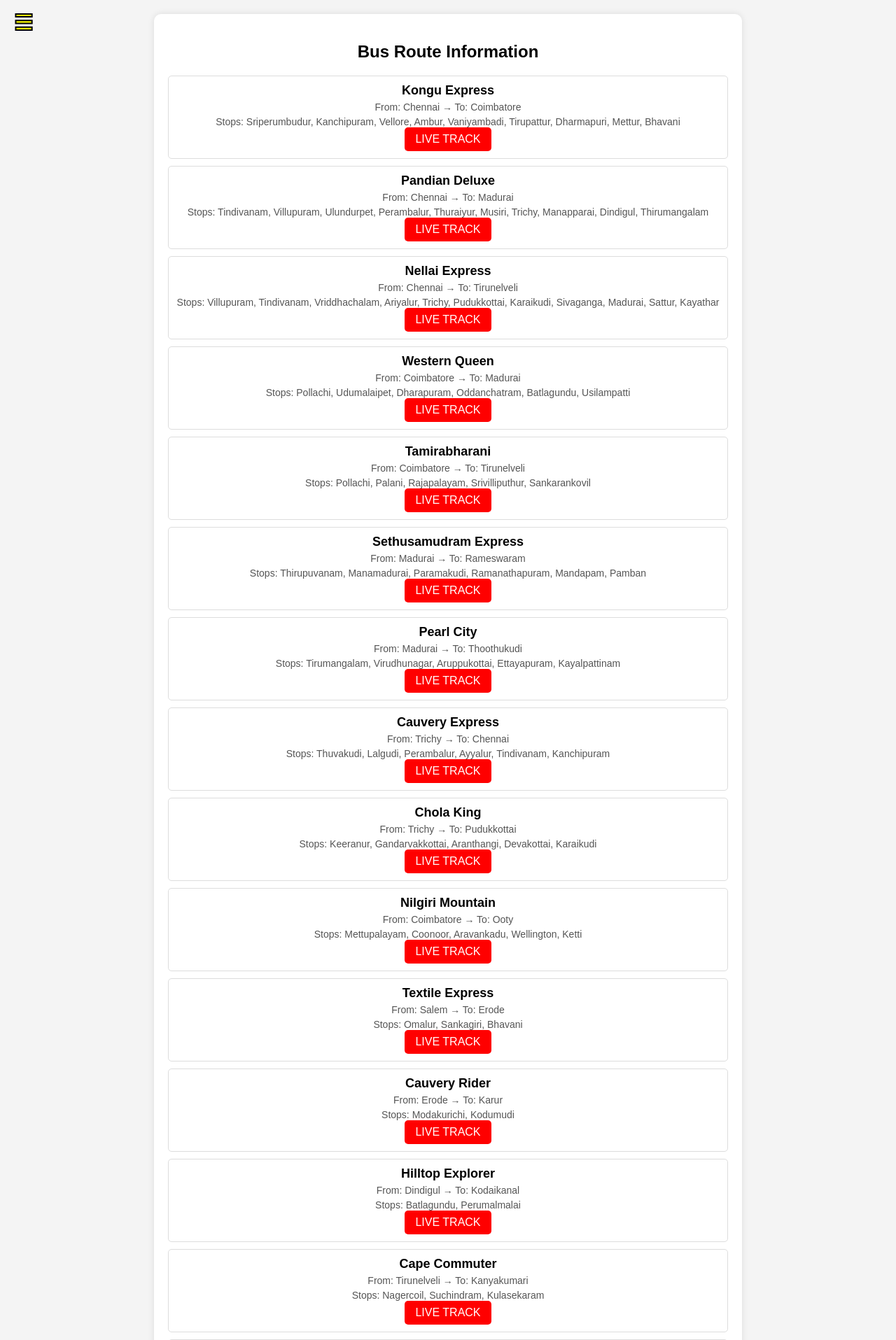
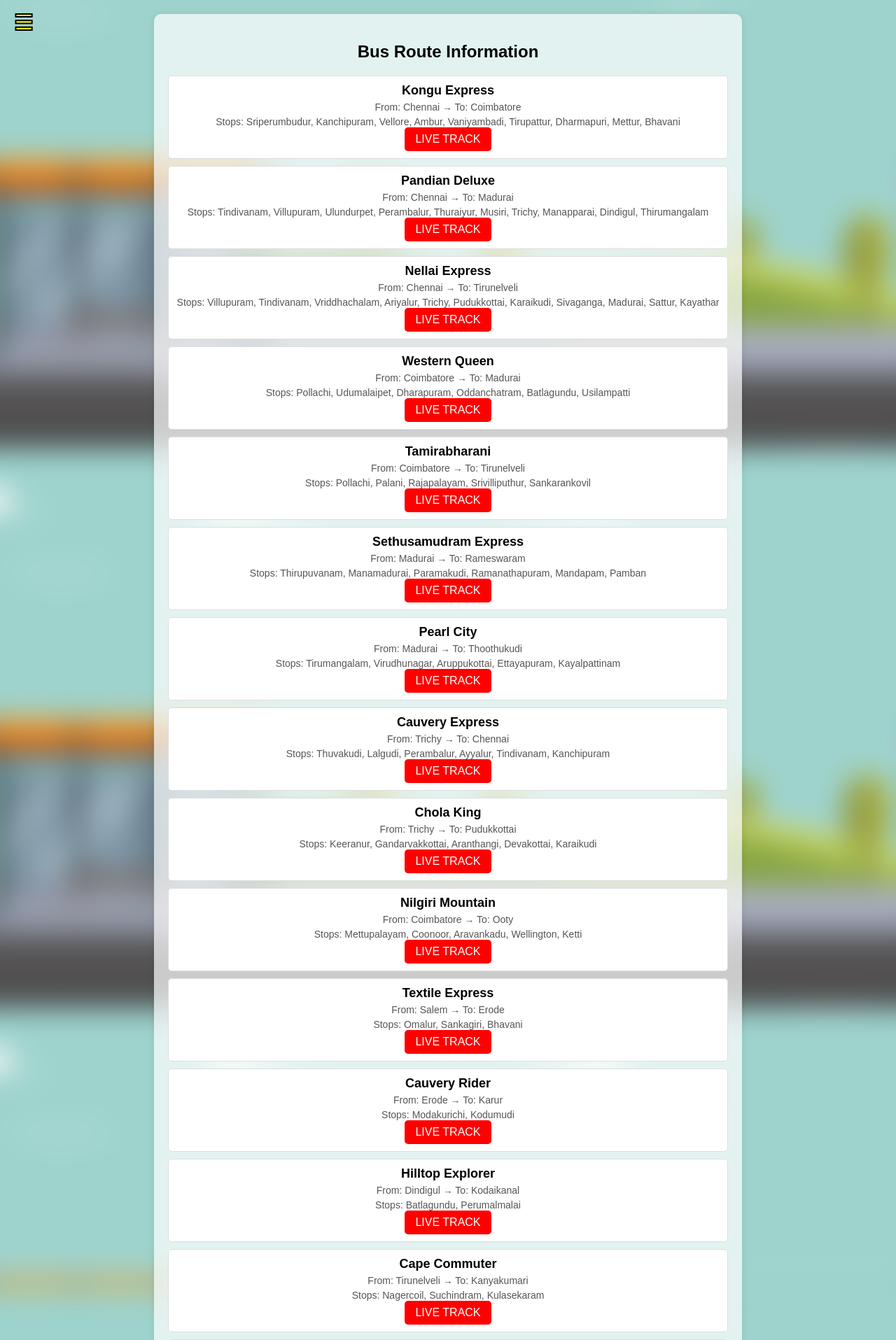
Before and after one commit to Gowtham12-s/Bus, a Flask app: page /businfo in a window 1280 px wide. Shown: the top 1915 px of the page at 70% size. Run offline with Flask 3, Linux system fonts and the light colour scheme.

Commit message:
Updated the file with new changes

```diff
--- a/Attendance.csv
+++ b/Attendance.csv
@@ -1,2 +1,2 @@
 
-MUTHAMIZH KAVI,2025-02-10,22:17:32
+GOWTHAM,2025-02-11,10:20:20
--- a/static/sidemenu.css
+++ b/static/sidemenu.css
@@ -8,7 +8,7 @@
 
     top: 15px;
     left: 20px;
-    z-index: 1000;
+    z-index: 1001;
 }
 
 /* Side Menu (Hidden by Default) */
@@ -22,6 +22,7 @@
     overflow-x: hidden;
     transition: 0.5s;
     padding-top: 60px;
+    z-index: 1000;
 }
 
 /* Side Menu Content */
--- a/static/stiles.css
+++ b/static/stiles.css
@@ -29,6 +29,7 @@ body::after {
     border-radius: 8px;
     box-shadow: 0 4px 8px rgba(0, 0, 0, 0.1);
     width: 300px;
+    outline: 3px solid rgb(0, 0, 0);
 }
 
 h2 {
--- a/templates/bus_info.html
+++ b/templates/bus_info.html
@@ -4,8 +4,7 @@
     <meta charset="UTF-8">
     <meta name="viewport" content="width=device-width, initial-scale=1.0">
     <title>TRANSPORT</title>
-    <link rel="stylesheet" href="static/sidemenu.css">
-    <link rel="stylesheet" href="static/nav.css">
+    <link rel="icon" type="image/png" href="static/img/favicon.png">
     <script src="static/script.js" defer></script>
     <header>
         <!-- Hamburger Menu Icon -->
@@ -16,31 +15,46 @@
     <!-- Side Navigation Slider -->
     <div id="sideMenu" class="side-menu">
         <div class="menu-content">
-            <img src="static/img/profile.png" alt="Logo" class="menu-logo">
+            <img src="static/img/favicon.png" alt="Logo" class="menu-logo">
             <hr>
             <a href="/">Home</a>
             <a href="/profile">Profile</a>
             <a href="/businfo">All Buses</a>
             <a href="/emp">Attendance</a>
-            <a href="/contact">Contact</a>
-            <a href="/about">About</a>
+             <!--<a href="#">Contact</a>-->
+            <a href="#">About</a>
         </div>
     </div>
 </head>
     <style>
         body {
             font-family: Arial, sans-serif;
-            background-color: #f4f4f4;
+            background: url('static/img/background-image.png') no-repeat center center fixed;
+            background-size: cover;
             text-align: center;
         }
+        body::before {
+    content: "";
+    position: fixed;
+    top: -20%;
+    left: -20%;
+    width: 250%;
+    height: 250%;
+    background: inherit;
+    filter: blur(20px);
+    z-index: -1;
+}
+
         .container {
             max-width: 800px;
             margin: 20px auto;
             padding: 20px;
-            background: white;
+            background: rgba(255, 255, 255, 0.7); /* Semi-transparent white for blur effect */
+            backdrop-filter: blur(10px);
             border-radius: 10px;
             box-shadow: 0 0 10px rgba(0, 0, 0, 0.1);
         }
+
         .bus-box {
             border: 1px solid #ddd;
             padding: 10px;
@@ -67,6 +81,66 @@
             border: none;
             cursor: pointer;
             border-radius: 5px;
+        }
+
+        .hamburger {
+            position: fixed;  /* Keep it fixed while scrolling */
+            top: 15px;
+            left: 20px;
+            color: yellow;
+            font-weight: bold;
+            font-size: 30px;
+            cursor: pointer;
+            -webkit-text-stroke: 2px rgb(0, 0, 0);
+            z-index: 1001;
+        }
+
+        .side-menu {
+            position: fixed;  /* Keep it fixed while scrolling */
+            height: 100%;
+            width: 0;
+            top: 0;
+            left: 0;
+            background-color: rgb(100, 100, 95);
+            overflow-x: hidden;
+            transition: 0.5s;
+            padding-top: 60px;
+            z-index: 1000;
+        }
+
+
+        /* Side Menu Content */
+        .menu-content {
+            display: flex;
+            flex-direction: column;
+            align-items: center;
+        }
+
+        /* Logo inside Menu */
+        .menu-logo {
+            width: 100px;
+            margin-bottom: 10px;
+        }
+
+        /* Line Separator */
+        hr {
+            width: 80%;
+            border: 1px solid white;
+        }
+
+        /* Navigation Links inside the Menu */
+        .side-menu a {
+            padding: 10px;
+            text-decoration: none;
+            font-size: 20px;
+            color: white;
+            display: block;
+            transition: 0.3s;
+        }
+
+        /* Hover Effect for Menu Links */
+        .side-menu a:hover {
+            background-color: #575757;
         }
 
     </style>
--- a/templates/camera.html
+++ b/templates/camera.html
@@ -5,6 +5,7 @@
         <meta name="viewport" content="width=device-width, initial-scale=1.0">
         <title>TRANSPORT</title>
         <link rel="stylesheet" href="static/sidemenu.css">
+        <link rel="icon" type="image/png" href="static/img/favicon.png">
 
     <script src="static/script.js" defer></script>
     </head>
@@ -24,6 +25,7 @@
                 .then(response => response.json())
                 .then(data => {
                     if (data.stop) {
+                        alert("you are verrifeid!");
                         window.location.href = "{{ url_for('hi') }}";  // Redirect when face detected
                     } else {
                         setTimeout(checkRedirect, 1000);  // Check again every second
@@ -54,7 +56,7 @@
             background-image: inherit;
             background-size: cover;
             background-position: center;
-            filter: blur(8px);
+            filter: blur(10px);
             z-index: -1;
         }
 
@@ -65,7 +67,7 @@
 
             img {
                 border: 5px solid #333;
-                border-radius: 10px;
+                border-radius: 100px;
                 margin-top: 20px;
                 box-shadow: 0 4px 8px rgba(0, 0, 0, 0.2);
             }
--- a/templates/login.html
+++ b/templates/login.html
@@ -3,6 +3,7 @@
 <head>
     <title>TRANSPORT</title>
     <link rel="stylesheet" href="static/login.css">
+    <link rel="icon" type="image/png" href="static/img/favicon.png">
 </head>
 <body>
     <div class="main">
```
Also changed, not shown: templates/contact.html (+4 -3 lines), templates/emp.html (+4 -3 lines), templates/index.html (+11 -5 lines), templates/profile.html (+5 -3 lines), templates/track.html (+27 -6 lines), images/gowtham.jpg, images/muthamizh kavi.jpg (deleted), static/img/favicon.png (added).
